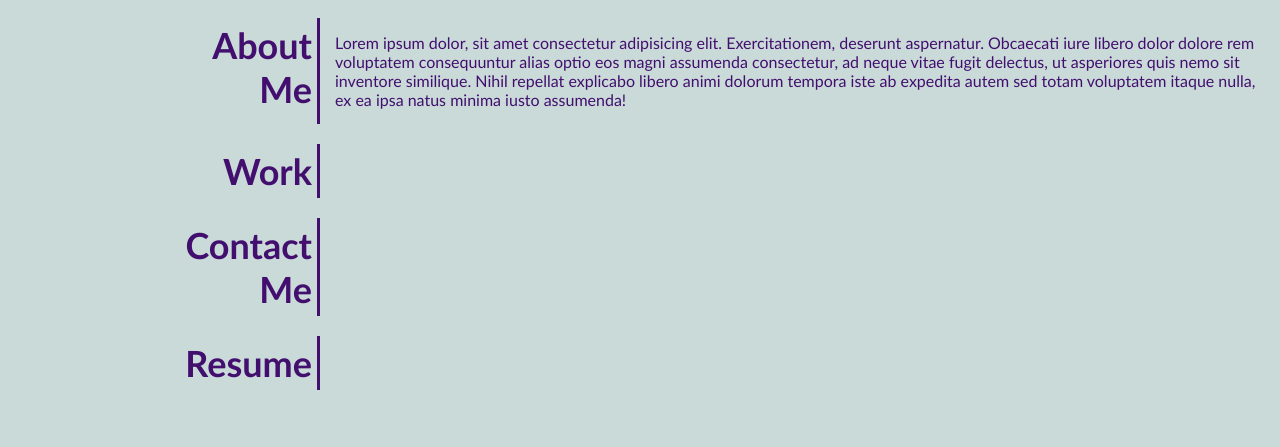
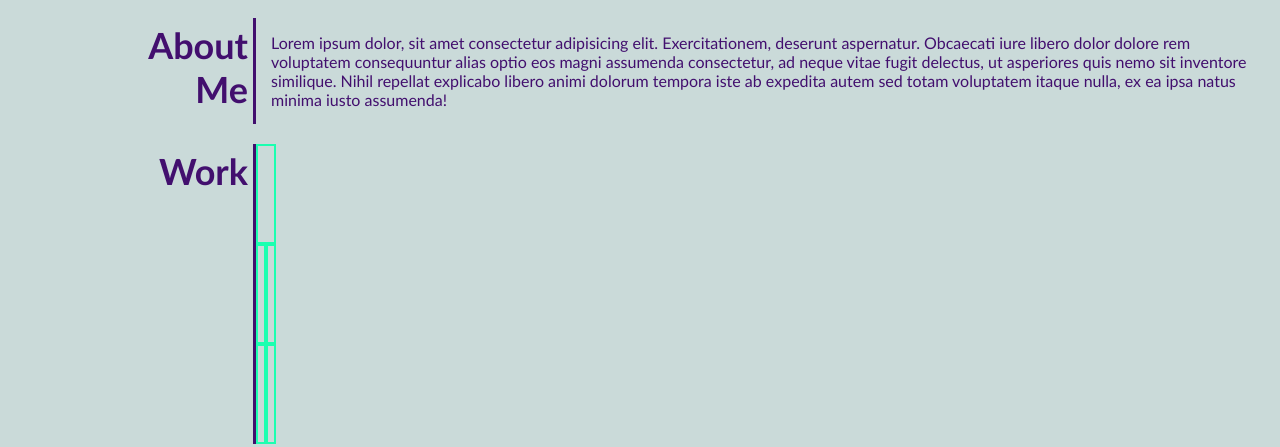
Before and after one commit to Fawlty22/MatthewKeys, a plain HTML site: page index.html in a window 1280 px wide. Shown: the part 426-873 px from the top of the page. Before the commit the page ends 816 px from the top, so only its background shows below. Drawn offline with Linux system fonts and the light colour scheme.

Commit message:
added boxes to work

```diff
--- a/assets/css/styles.css
+++ b/assets/css/styles.css
@@ -69,13 +69,30 @@ main {
 .section-title h2 {
     font-size: 36px;
     border-right: 3px solid var(--secondary-color);
-    padding: 5px 5px 5px 60px;
+    padding: 5px 5px 5px 40px;
     text-align: right;
-    width: 25%;
+    width: 20%;
 }
 
 .section-title p {
     font-size: 16px;
-    width: 75%;
+    width: 80%;
     padding: 15px;
 }
+
+/* Work Section */
+
+.work-element {
+    border: 2px solid var(--primary-color);
+    width: 50%;
+    height: 100px;
+}
+
+.main-work-element {
+    width: 100%;
+    height: 100px;
+}
+.work-container {
+    display: flex;
+    flex-wrap: wrap;
+}
--- a/index.html
+++ b/index.html
@@ -49,7 +49,7 @@
     <section id="work" class="section-title">
         <h2>Work</h2>
         <div class="work-container">
-            <div class="work-element"></div>
+            <div class="work-element main-work-element"></div>
             <div class="work-element"></div>
             <div class="work-element"></div>
             <div class="work-element"></div>
```
